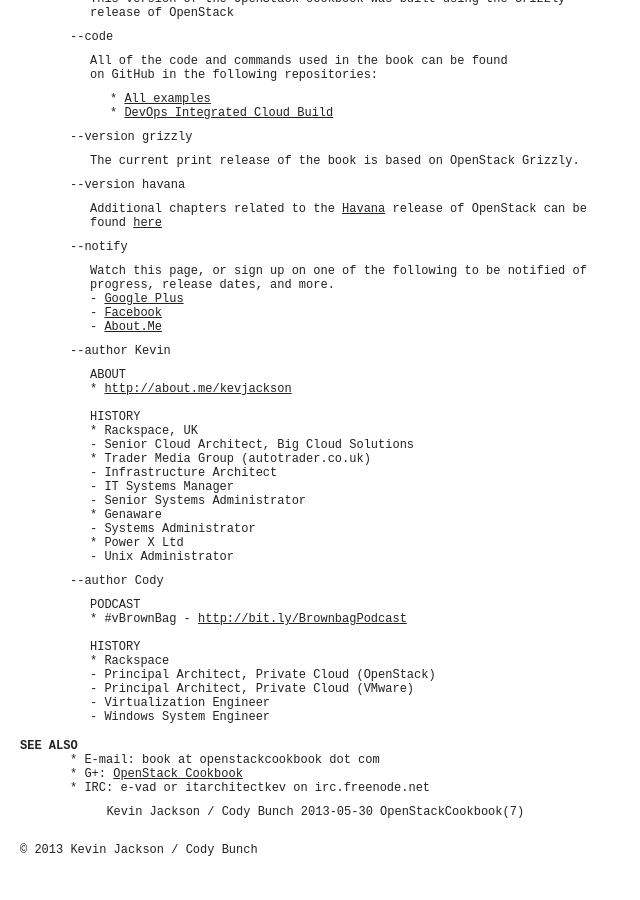
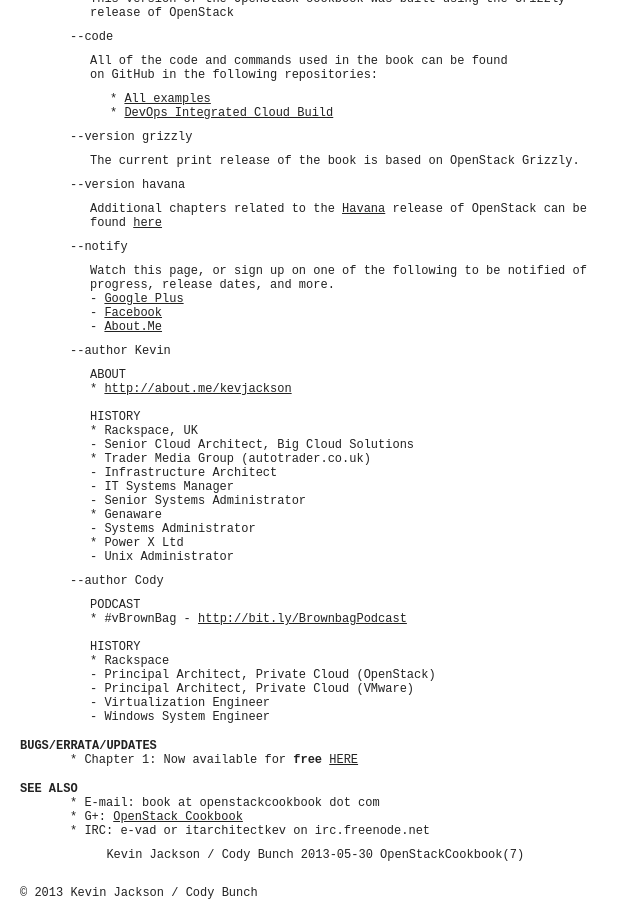
Before and after one commit to OpenStackCookbook/OpenStackCookbook.github.io, a Jekyll site: the page built from index.html, in a window 1280 px wide and 900 px high, scrolled down 616 px. Shown: the whole window, without its empty margins (0-640 px from the left). Built offline with Jekyll 4.4.1, drawn with Linux system fonts in a browser that asks for light colours; Markdown is read by kramdown in place of the engine named in the settings; the list of posts is cut into pages by our own code; before the commit the page ends 1473 px from its top, so only the background shows below that.

Commit message:
Added Chapter 1 Free Download

```diff
--- a/index.html
+++ b/index.html
@@ -122,6 +122,11 @@ HISTORY<br />
 - Windows System Engineer
 </p>
 
+<h1>BUGS/ERRATA/UPDATES</h1>
+<p class="subtext">
+* Chapter 1:      Now available for <b>free</b> <a href="https://www.packtpub.com/sites/default/files/downloads/7587OS_Chapter1_Keystone_OpenStack_Identity_Service.pdf?utm_source=packtpub&utm_medium=free&utm_campaign=pdf">HERE</a><br />
+</p>
+
 <h1>SEE ALSO</h1>
 <p class="subtext">
 * E-mail:      book at openstackcookbook dot com<br />
```
